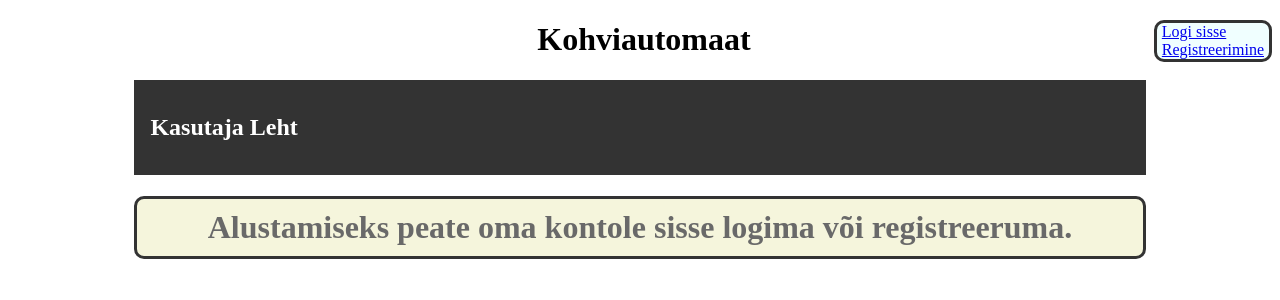
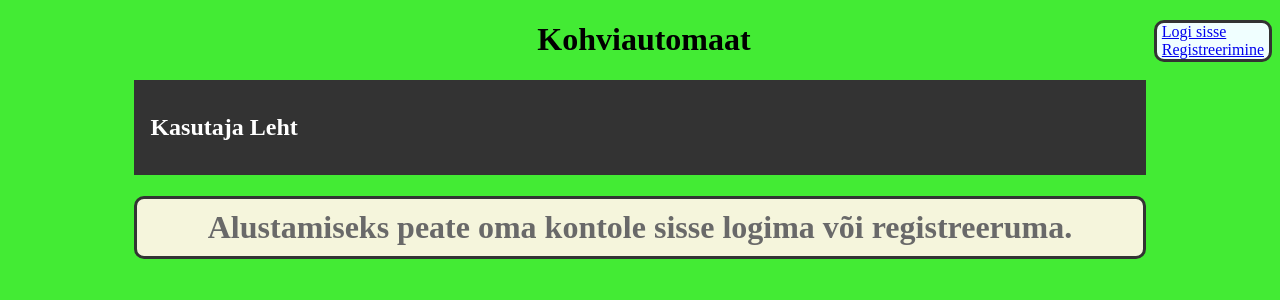
Before and after one commit to KiLcRaFt/Kohviautomaat-PHP, a PHP site: page /kasutajaleht.php in a window 1280 px wide. Shown: the top 300 px of the page. Run offline with PHP 8.4, Linux system fonts and the light colour scheme; data that the repository does not hold is empty.

Commit message:
Ülesanne 1. Muuda background #43eb34

```diff
--- a/kohviautomat/register.php
+++ b/kohviautomat/register.php
@@ -1,7 +1,7 @@
 <?php
 require_once("conf2.php");
-//$yhendus = mysqli_connect('localhost', 'martinnommiste', '123456', 'martinnommiste');
-$yhendus = mysqli_connect($servernimi, $kasutaja, $parool, $andmebaas);
+$yhendus = mysqli_connect('localhost', 'oleksandr', '123', 'bohatyrov');
+//$yhendus = mysqli_connect($servernimi, $kasutaja, $parool, $andmebaas);
 
 if (!empty($_POST['login']) && !empty($_POST['pass'])) {
 
--- a/kohviautomat/style/style.css
+++ b/kohviautomat/style/style.css
@@ -5,6 +5,11 @@
     overflow: hidden;
     background-color: #333;
     margin-bottom: 20px;
+}
+body {
+
+    background-color: #43eb34;
+
 }
 
 .navi {
```
